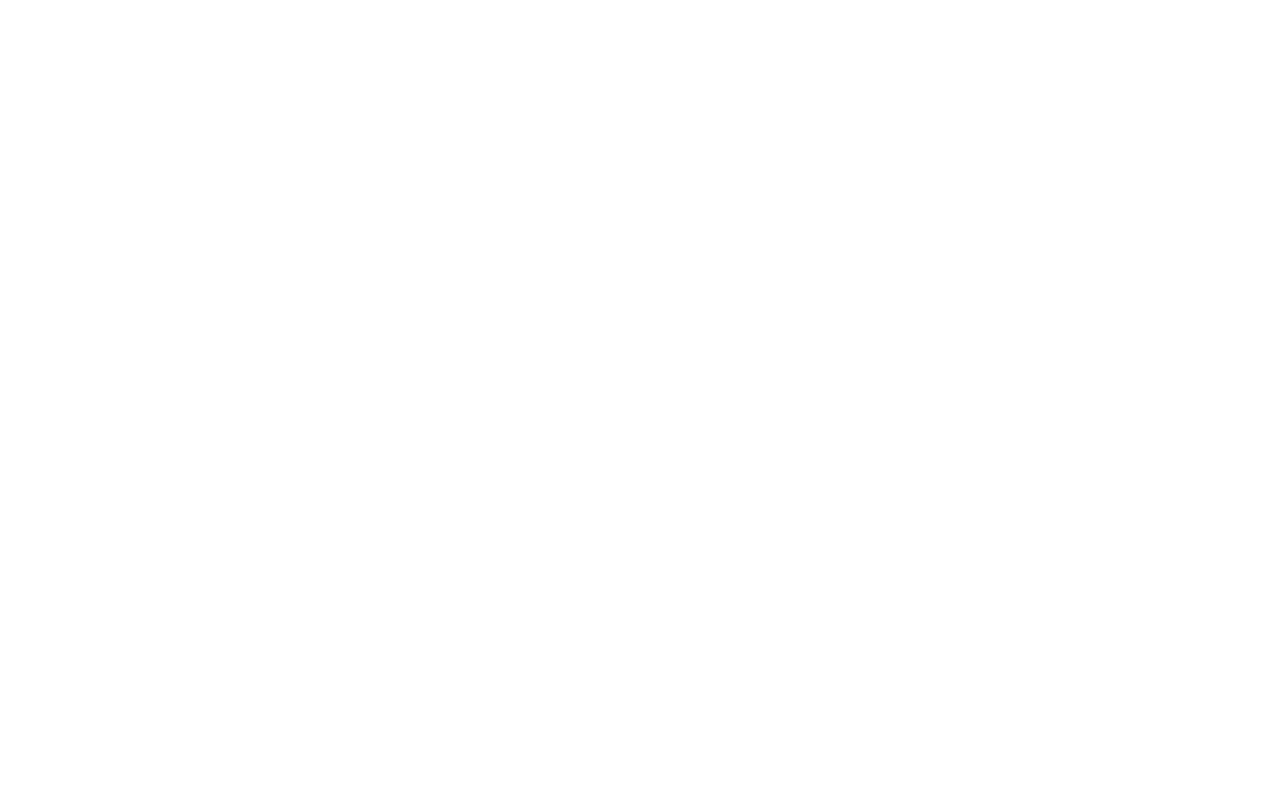
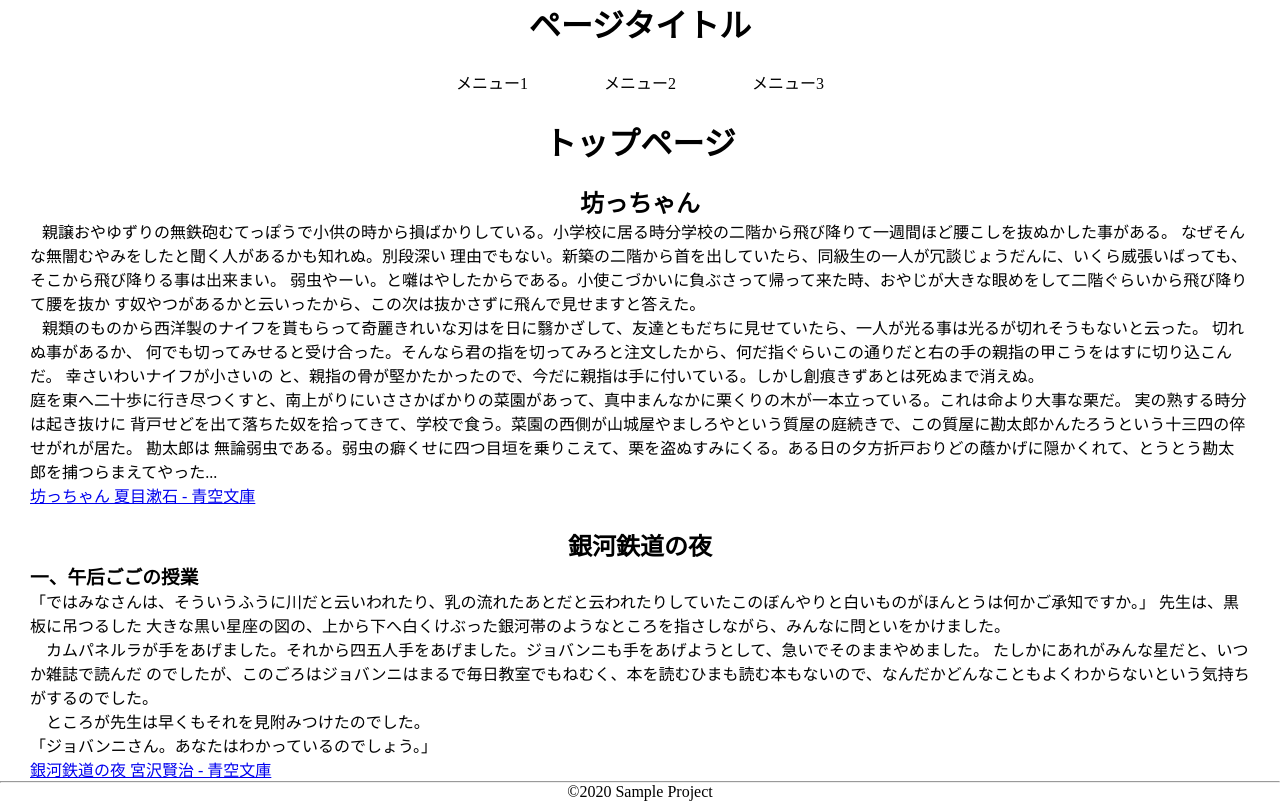
Before and after one commit to uuronn/uuron, a plain HTML site: page index.html in a window 1280 px wide. Drawn offline with Linux system fonts and the light colour scheme; some packages are replaced by stand-ins of ours.

Commit message:
ファイル

```diff
--- /dev/null
+++ b/img stylesheet.css
@@ -0,0 +1,19 @@
+.box{
+    background-image:url(https://gimon-sukkiri.jp/wp-content/uploads/2018/05/shutterstock_375044602-e1526733686803.jpg);
+
+    text-align:center;
+    height:100vh;
+    margin:0 auto;
+    background-size:cover;
+}
+h1{
+    color:aqua;
+    text-align:center;
+}
+.content {
+    height:400px;
+}
+.content p{
+    text-align:center;
+    margin-top:400px;
+}
--- /dev/null
+++ b/img.html
@@ -0,0 +1,16 @@
+<!DOCTYPE html>
+<html lang="ja">
+<head>
+    <meta charset="UTF-8">
+    <title>HTML雛形</title>
+    <link rel="stylesheet" href="img stylesheet.css">
+</head>
+<body>
+    <div class="box">
+    <h1>Page Title</h1>
+    </div>
+    <div class="content">
+        <p>ここにコンテンツ</p>
+    </div>
+</body>
+</html>
--- a/index.html
+++ b/index.html
@@ -1 +1,54 @@
-<!DOCTYPE>
+<!DOCTYPE html>
+<html lang="ja">
+    <head>
+        <meta charset="utf-8">
+        <link rel="stylesheet" href="stylesheet.css">
+        <link rel="stylesheet" href="https://unpkg.com/ress/dist/ress.min.css" media="print" onload="this.media='all'">
+        <title>たいとる</title>
+    </head>
+    <body>
+        <h1>ページタイトル</h1>
+        <div class="box">
+        <div class="box-inner">
+        <p>メニュー1</p>
+        </div>
+        <div class="box-inner">
+        <p>メニュー2</p>
+        </div>
+        <div class="box-inner">
+        <p>メニュー3</p>
+        </div>
+        </div>
+        <h1>トップページ</h1>
+
+        <h2>坊っちゃん</h2>
+        <div>
+        <p>&nbsp;&nbsp;&nbsp;親譲おやゆずりの無鉄砲むてっぽうで小供の時から損ばかりしている。小学校に居る時分学校の二階から飛び降りて一週間ほど腰こしを抜ぬかした事がある。
+             なぜそんな無闇むやみをしたと聞く人があるかも知れぬ。別段深い
+             理由でもない。新築の二階から首を出していたら、同級生の一人が冗談じょうだんに、いくら威張いばっても、
+             そこから飛び降りる事は出来まい。 弱虫やーい。と囃はやしたからである。小使こづかいに負ぶさって帰って来た時、おやじが大きな眼めをして二階ぐらいから飛び降りて腰を抜か
+             す奴やつがあるかと云いったから、この次は抜かさずに飛んで見せますと答えた。<br>
+             &nbsp;&nbsp;&nbsp;親類のものから西洋製のナイフを貰もらって奇麗きれいな刃はを日に翳かざして、友達ともだちに見せていたら、一人が光る事は光るが切れそうもないと云った。 切れぬ事があるか、
+            何でも切ってみせると受け合った。そんなら君の指を切ってみろと注文したから、何だ指ぐらいこの通りだと右の手の親指の甲こうをはすに切り込こんだ。 幸さいわいナイフが小さいの
+            と、親指の骨が堅かたかったので、今だに親指は手に付いている。しかし創痕きずあとは死ぬまで消えぬ。<br>
+            庭を東へ二十歩に行き尽つくすと、南上がりにいささかばかりの菜園があって、真中まんなかに栗くりの木が一本立っている。これは命より大事な栗だ。 実の熟する時分は起き抜けに
+            背戸せどを出て落ちた奴を拾ってきて、学校で食う。菜園の西側が山城屋やましろやという質屋の庭続きで、この質屋に勘太郎かんたろうという十三四の倅せがれが居た。 勘太郎は
+            無論弱虫である。弱虫の癖くせに四つ目垣を乗りこえて、栗を盗ぬすみにくる。ある日の夕方折戸おりどの蔭かげに隠かくれて、とうとう勘太郎を捕つらまえてやった...
+        </p>
+        <a href="https://www.aozora.gr.jp/cards/000148/files/752_14964.html" >坊っちゃん 夏目漱石 - 青空文庫</a>
+        <h2>銀河鉄道の夜</h2>
+        <h3>一、午后ごごの授業</h3>
+        <p>「ではみなさんは、そういうふうに川だと云いわれたり、乳の流れたあとだと云われたりしていたこのぼんやりと白いものがほんとうは何かご承知ですか。」 先生は、黒板に吊つるした
+            大きな黒い星座の図の、上から下へ白くけぶった銀河帯のようなところを指さしながら、みんなに問といをかけました。<br>
+            　カムパネルラが手をあげました。それから四五人手をあげました。ジョバンニも手をあげようとして、急いでそのままやめました。 たしかにあれがみんな星だと、いつか雑誌で読んだ
+            のでしたが、このごろはジョバンニはまるで毎日教室でもねむく、本を読むひまも読む本もないので、なんだかどんなこともよくわからないという気持ちがするのでした。<br>
+            　ところが先生は早くもそれを見附みつけたのでした。<br>
+            「ジョバンニさん。あなたはわかっているのでしょう。」
+            </p>
+            </div>
+            <a href="https://www.aozora.gr.jp/cards/000081/files/456_15050.html">銀河鉄道の夜 宮沢賢治 - 青空文庫</a>
+            <hr size="45">
+            <p class="ff">©2020 Sample Project</p>
+
+    </body>
+</html>
--- /dev/null
+++ b/stylesheet.css
@@ -0,0 +1,31 @@
+h1{
+    text-align:center;
+}
+.box{
+
+    display:flex;
+    justify-content:center;
+}
+.box-inner{
+    padding:24px 8px;
+
+
+}
+h2{
+    text-align:center;
+    padding-top:20px;
+}
+div p{
+padding-right:30px;
+padding-left:30px;
+}
+a{
+    padding-right:30px;
+    padding-left:30px;
+}
+h3{
+    padding-left:30px;
+}
+.ff{
+    text-align:center;
+}
```
Also changed, not shown: index3.html (added, +15 -0 lines), index3.css (added).
